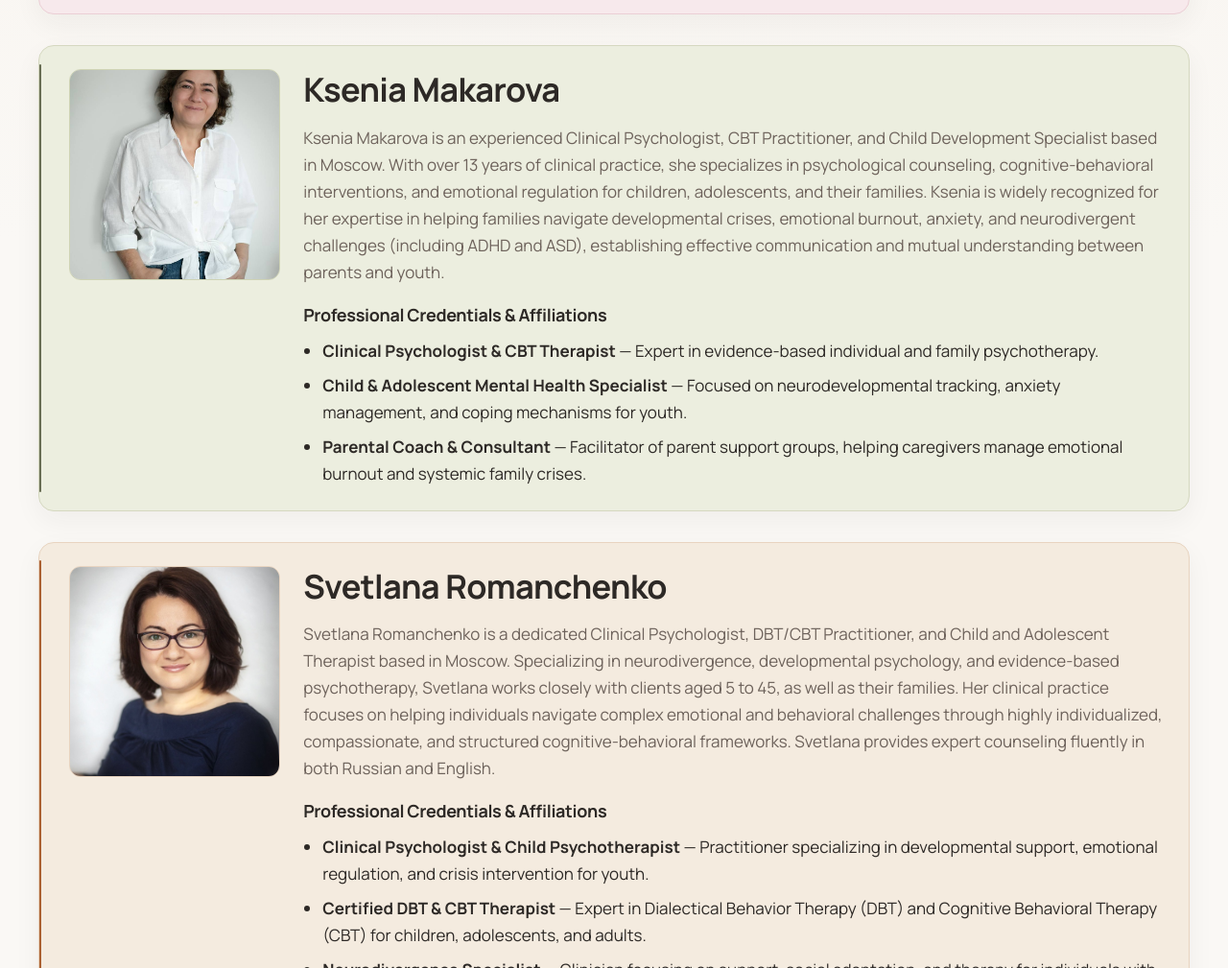
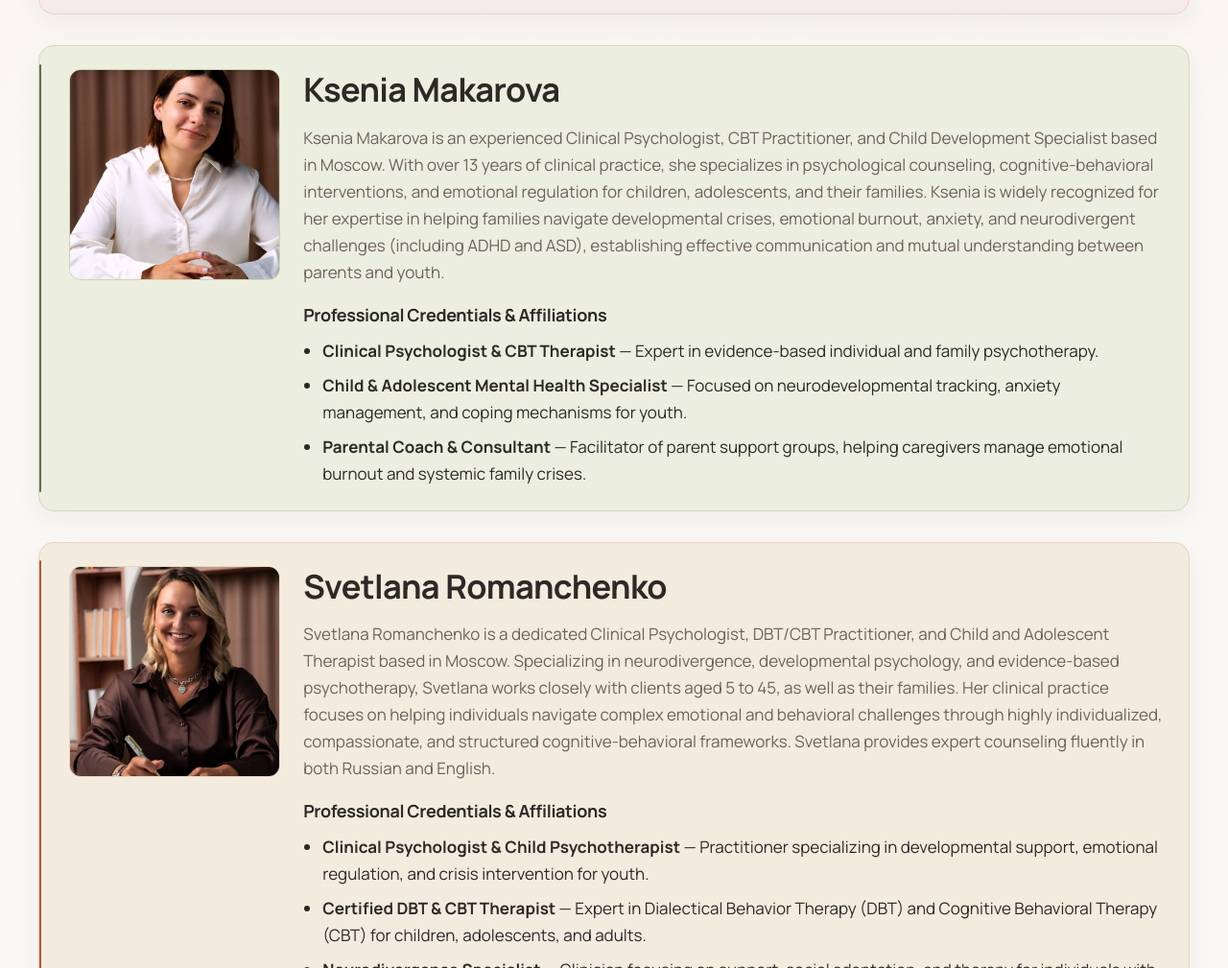
Before and after one commit to juliegordeeva/site-pdc-enlish, a plain HTML site: page team.html in a window 1280 px wide. Shown: the part 2383-3392 px from the top of the page at 96% size. Drawn offline with Linux system fonts and the light colour scheme.

Commit message:
Update Ksenia Makarova and Svetlana Romanchenko team photos.
Co-authored-by: Cursor <cursoragent@cursor.com>

```diff
--- a/team.html
+++ b/team.html
@@ -150,7 +150,7 @@
 
           <article class="card person-card card-tone-olive team-profile">
             <div class="person-photo photo-tone-olive" data-initials="KM">
-              <img src="assets/images/team/ksenia-makarova-world.jpg" alt="Ksenia Makarova" width="400" height="400" loading="lazy" onerror="this.setAttribute('data-failed','true')">
+              <img src="assets/images/team/ksenia-makarova.jpg" alt="Ksenia Makarova" width="824" height="1024" loading="lazy" onerror="this.setAttribute('data-failed','true')">
             </div>
             <div class="team-profile-copy">
               <h2>Ksenia Makarova</h2>
@@ -166,7 +166,7 @@
 
           <article class="card person-card card-tone-sand team-profile">
             <div class="person-photo photo-tone-sand" data-initials="SR">
-              <img src="assets/images/team/svetlana-romanchenko-world.jpeg" alt="Svetlana Romanchenko" width="400" height="400" loading="lazy" onerror="this.setAttribute('data-failed','true')">
+              <img src="assets/images/team/svetlana-romanchenko.jpg" alt="Svetlana Romanchenko" width="728" height="1024" loading="lazy" onerror="this.setAttribute('data-failed','true')">
             </div>
             <div class="team-profile-copy">
               <h2>Svetlana Romanchenko</h2>
```
Also changed, not shown: assets/images/team/ksenia-makarova.jpg (added), assets/images/team/svetlana-romanchenko.jpg (added).
